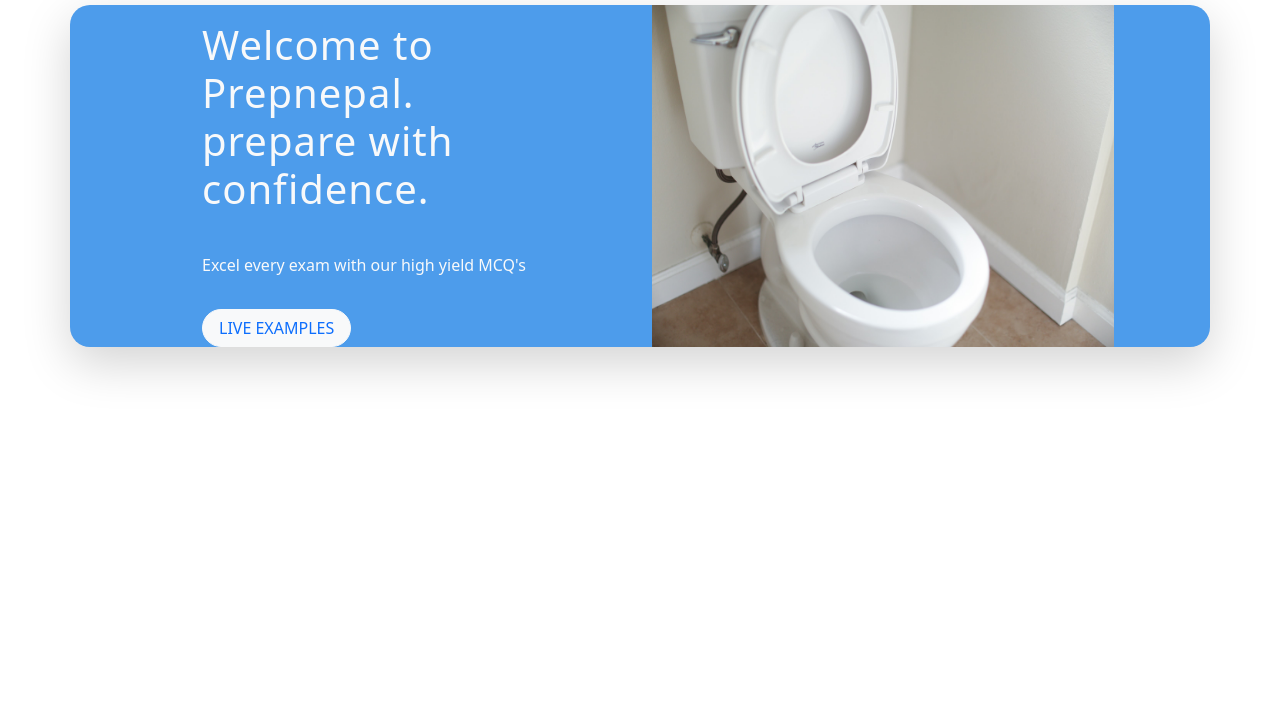
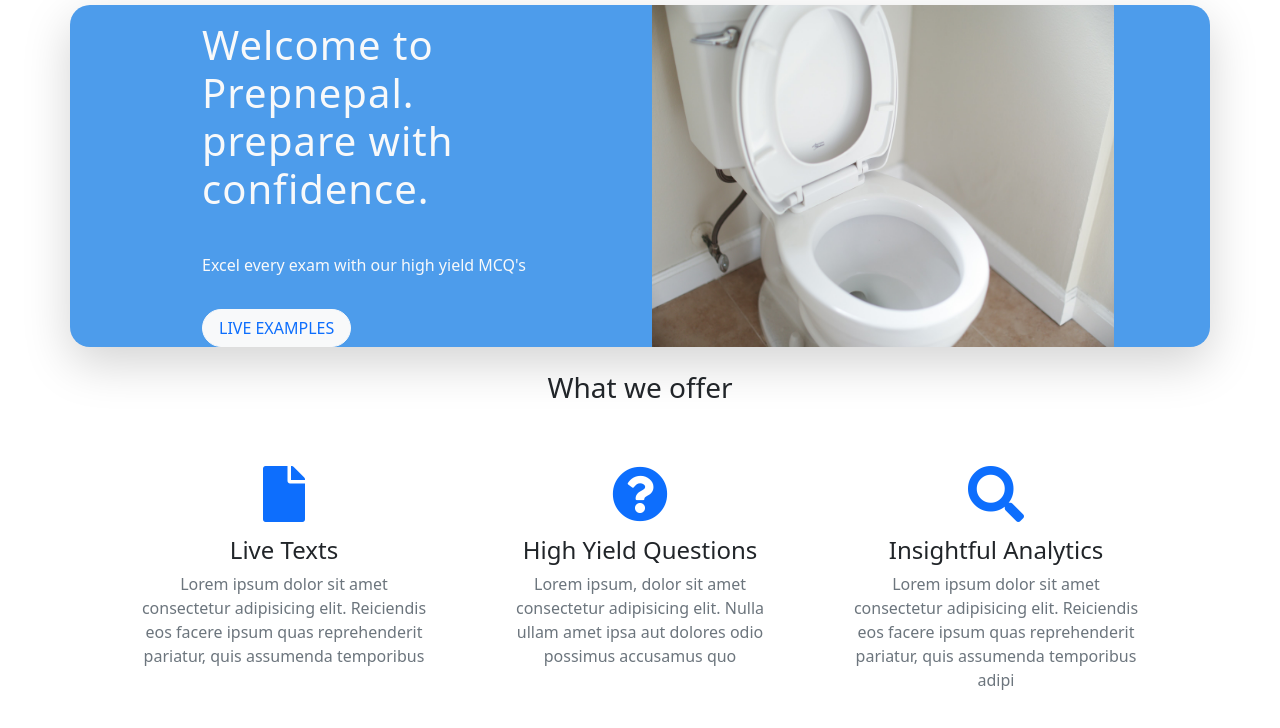
Before and after one commit to Bonnahjohn/Prenepal, a plain HTML site: page index.html in a window 1280 px wide. Shown: the part 72-800 px from the top of the page. Drawn offline with Linux system fonts and the light colour scheme.

Commit message:
scrolling navBar bg color modidied

```diff
--- a/app.js
+++ b/app.js
@@ -0,0 +1,5 @@
+window.addEventListener("scroll", () => {
+  var navBar = document.querySelector("nav");
+
+  navBar.classList.toggle("fix", window.scrollY > 0);
+});
--- a/index.html
+++ b/index.html
@@ -78,6 +78,59 @@
           </div>
         </div>
       </section>
+
+      <!-- MMMMMMMMMMMMMMMMMMMMMMMMMder neath of hero MMMMMMMMMMMMMMMMMMMMMMMMM -->
+      <section class="container px-2 px-lg-5 pt-4">
+        <h3 class="text-center">What we offer</h3>
+        <!--mmmmmmmmmmmm cards of what we offer mmmmmmmmmmmmmmmm-->
+        <div class="row pt-5">
+          <div class="card border-0 col-12 col-lg-4">
+            <strong class="display-4 text-center text-primary"
+              ><i class="fas fa-file"></i
+            ></strong>
+            <h4 class="text-center pt-2">Live Texts</h4>
+            <div class="card-body pt-0">
+              <p class="card-text text-center text-muted">
+                Lorem ipsum dolor sit amet consectetur adipisicing elit.
+                Reiciendis eos facere ipsum quas reprehenderit pariatur, quis
+                assumenda temporibus
+              </p>
+            </div>
+          </div>
+          <!--mmmmmmmmmmmmmm second card of what we offer mmmmmmmmmmmmmm-->
+
+          <div class="card border-0 col-12 col-lg-4">
+            <strong class="display-4 text-center text-primary"
+              ><i class="fas fa-question-circle"></i
+            ></strong>
+            <h4 class="text-center pt-2">High Yield Questions</h4>
+            <div class="card-body pt-0">
+              <p
+                class="card-text text-center px-3 align-content-center text-muted"
+              >
+                Lorem ipsum, dolor sit amet consectetur adipisicing elit. Nulla
+                ullam amet ipsa aut dolores odio possimus accusamus quo
+              </p>
+            </div>
+          </div>
+
+          <!--mmmmmmmmmmmmmm third card of what we offer mmmmmmmmmmmmmm-->
+
+          <div class="card border-0 col-12 col-lg-4">
+            <strong class="display-4 text-center text-primary"
+              ><i class="fas fa-search"></i
+            ></strong>
+            <h4 class="text-center pt-2">Insightful Analytics</h4>
+            <div class="card-body pt-0">
+              <p class="card-text text-center text-muted">
+                Lorem ipsum dolor sit amet consectetur adipisicing elit.
+                Reiciendis eos facere ipsum quas reprehenderit pariatur, quis
+                assumenda temporibus adipi
+              </p>
+            </div>
+          </div>
+        </div>
+      </section>
     </main>
     <!-- MMMMMMMMMMMMMMMMMMMMMMMMM -->
     <script src="bootstrap-5.1.3-dist/bootstrap-5.1.3-dist/js/bootstrap.bundle.min.js"></script>
--- a/style.css
+++ b/style.css
@@ -4,8 +4,20 @@ body {
   box-sizing: border-box;
 }
 nav {
-  /* background-color: deepskyblue; */
+  background-color: white;
+  z-index: 9999;
+  transition: all 3s;
 }
+
+nav.fix {
+  background-color: rgba(0, 0, 0, 0.5);
+  backdrop-filter: blur(50px);
+  box-shadow: 5px 2px 2px 15px rgba(0, 0, 0, 0);
+}
+.fix ul li a {
+  color: white;
+}
+
 .pt {
   padding-top: 6%;
 }
```
